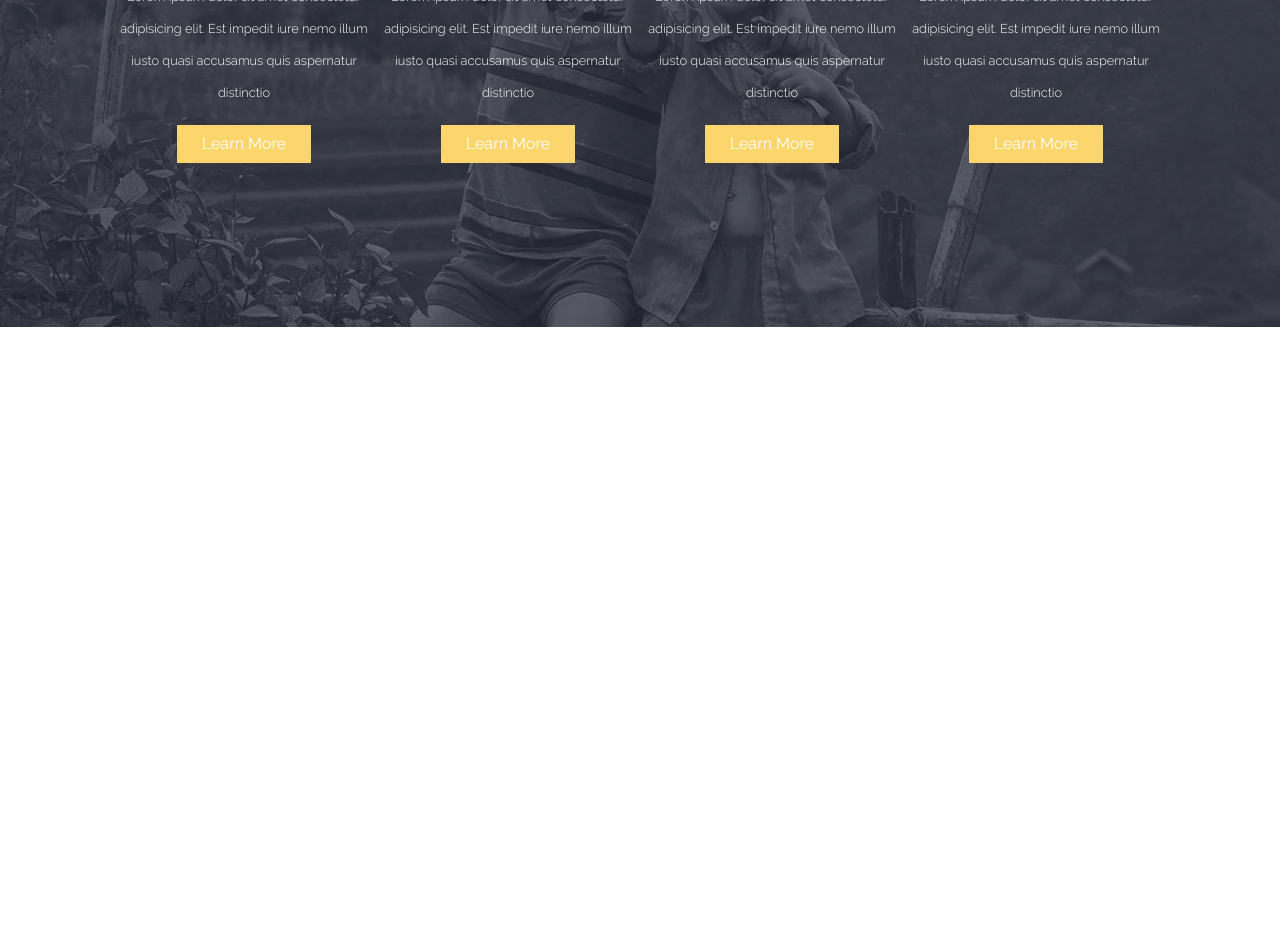
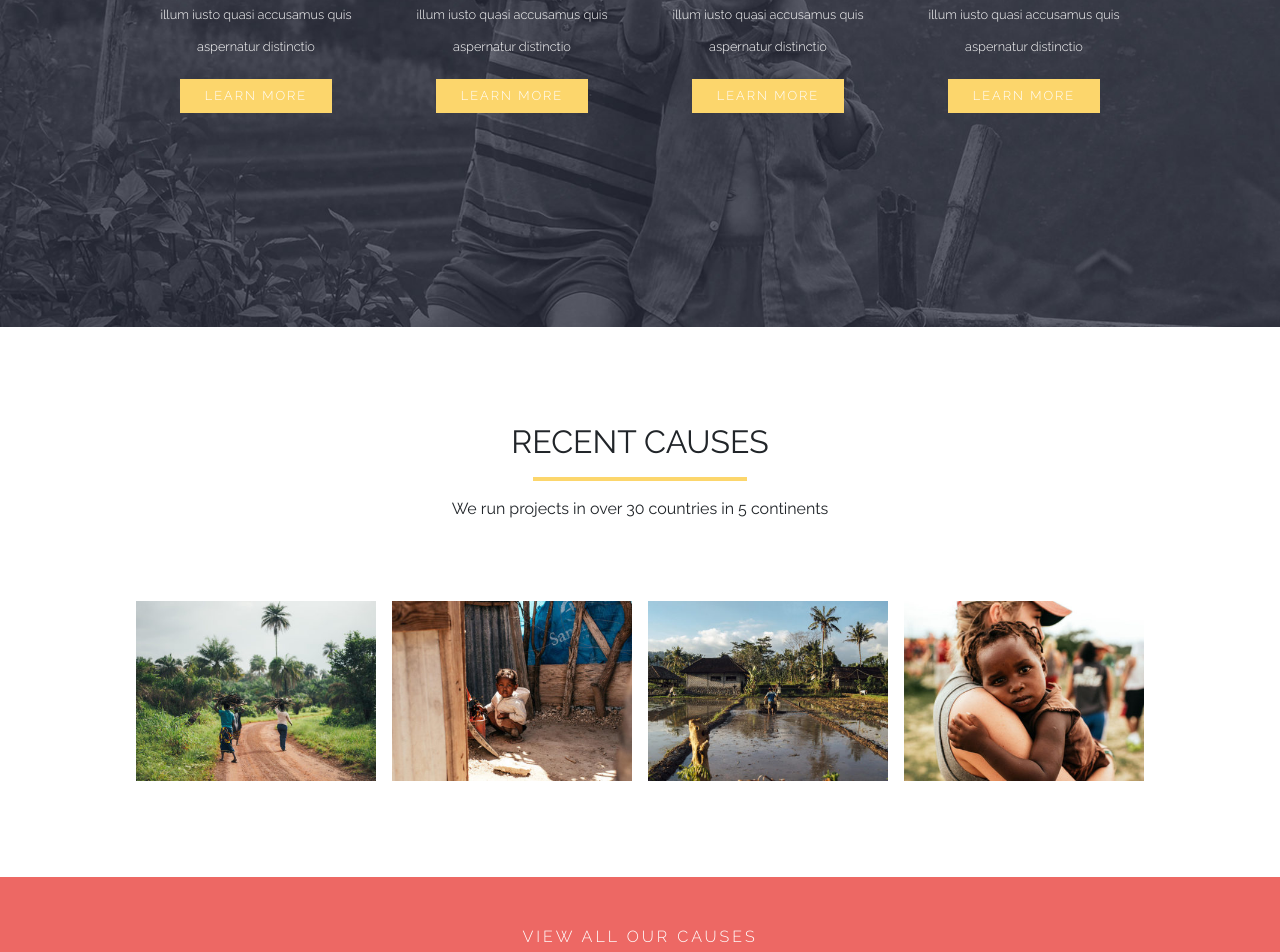
Before and after one commit to Nuccia955/proj-html-vuejs, a Vue app: page / in a window 1280 px wide. Shown: the part 1760-2712 px from the top of the page. Before the commit the page ends 2087 px from the top, so only its background shows below. Built offline with nearby package versions, Linux system fonts and the light colour scheme.

Commit message:
add static section recent-causes

```diff
--- a/src/components/Main.vue
+++ b/src/components/Main.vue
@@ -75,8 +75,30 @@
                 </div>
             </div>
         </section>
+
         <!-- section recent causes gallery -->
-
+        <section class="causes-gallery text-center">
+            <div class="title">
+                <h2 class="text-uppercase">Recent Causes</h2>
+                <hr class="col-2 mx-auto">
+                <span>We run projects in over 30 countries in 5 continents</span>
+            </div>
+            <div class="gallery d-flex justify-content-center">
+                <div class="picture mx-2">
+                    <img src="../assets/avada-charity-fair-trade-featured-400x300.jpg" alt="image">
+                </div>
+                <div class="picture mx-2">
+                    <img src="../assets/avada-charity-shelter-featured-400x300.jpg" alt="image">
+                </div>
+                <div class="picture mx-2">
+                    <img src="../assets/avada-charity-farming-featured-400x300.jpg" alt="image">
+                </div>
+                <div class="picture mx-2">
+                    <img src="../assets/avada-charity-vaccines-featured-400x300.jpg" alt="image">
+                </div>
+            </div>
+            <a href="/" class="text-uppercase">View all our causes</a>
+        </section>
         <!-- section articles -->
 
         <!-- section participation -->
@@ -137,8 +159,8 @@ main {
             border: 2px solid $goldenrod;
         }
         .values-list {
-            margin-top: 6em;
-            padding: 0 7em;
+            max-width: 80%;
+            margin: 6em auto;
             .value {
                 i {
                     color: $goldenrod;
@@ -151,6 +173,10 @@ main {
                 }
                 a {
                     color: white;
+                    text-transform: uppercase;
+                    letter-spacing: 2px;
+                    font-size: 0.8em;
+                    font-weight: 300;
                     background-color: $goldenrod;
                     border-radius: 0;
                     &:hover {
@@ -160,6 +186,34 @@ main {
             }
         }
     }
+
+    .causes-gallery {
+        .title {
+            margin-top: 6em;
+            hr {
+                opacity: 1;
+                border: 2px solid $goldenrod;
+            }
+        }
+        .gallery {
+            padding: 5em 0 6em;
+            max-width: 80%;
+            margin: 0 auto;
+        }
+        a {
+            display: inline-block;
+            width: 100%;
+            padding: 3em;
+            background-color: $burnt-sienna;
+            color: white;
+            text-decoration: none;
+            letter-spacing: 3px;
+            font-weight: 300;
+            &:hover {
+                background-color: #e0635d;
+            }
+        }
+    }
 }
 
 </style>
```
